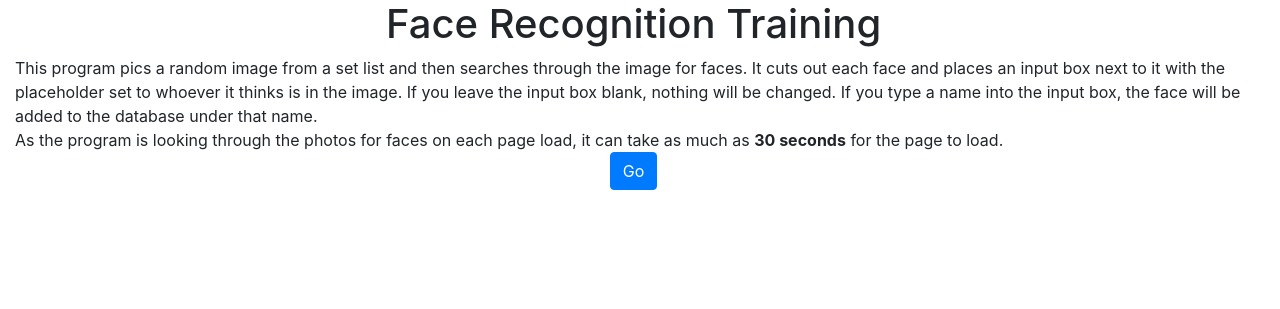
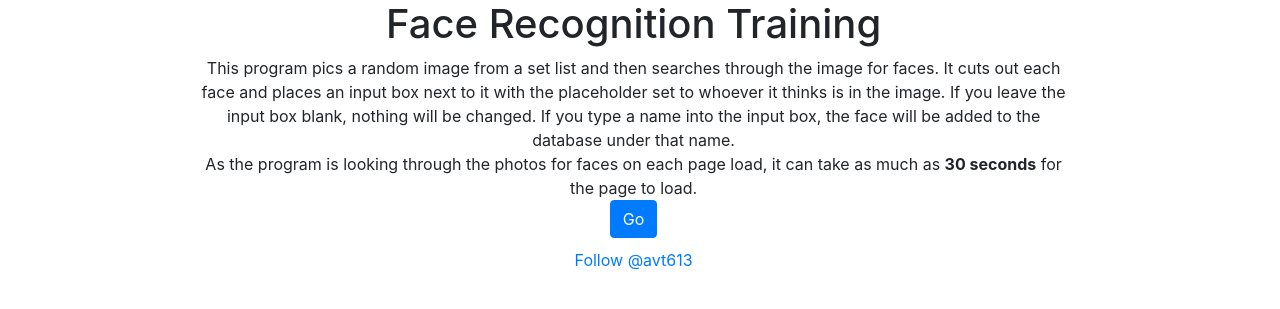
Before and after one commit to avt613/Image-Face-Recognition, a Flask app: page / in a window 1280 px wide. Shown: the top 309 px of the page. Run offline with Flask 2, Linux system fonts and the light colour scheme; some libraries are stand-ins or nearby versions.

Commit message:
added github button

```diff
--- a/templates/index.html
+++ b/templates/index.html
@@ -10,13 +10,13 @@
 </head>
 
 <body>
-    <section>
+    <section style="align:center;">
         <div class="row">
             <div class="col">
                 <h1 class="text-center">Face Recognition Training</h1>
             </div>
         </div>
-        <div class="row">
+        <div class="row" style="max-width:900px;text-align:center;">
             <div class="col">
                 <p>This program pics a random image from a set list and then searches through the image for faces. It cuts out each face and places an input box next to it with the placeholder set to whoever it thinks is in the image. If you leave the input box blank, nothing will be changed. If you type a name into the input box, the face will be added to the database under that name.</p>
                 <p>As the program is looking through the photos for faces on each page load, it can take as much as <b>30 seconds</b> for the page to load.</p>
@@ -25,7 +25,13 @@
         <div class="row">
             <div class="col text-center"><a class="btn btn-primary" role="button" href="/pic">Go</a></div>
         </div>
+        <div class="row" style="padding-top:10px;">
+            <div class="col text-center">
+                <a class="github-button" href="https://github.com/avt613" data-size="large" aria-label="Follow @avt613 on GitHub">Follow @avt613</a>
+            </div>
+        </div>
     </section>
+    <script async defer src="https://buttons.github.io/buttons.js"></script>
     <script src="{{ url_for('static', filename='assets/js/jquery.min.js') }}"></script>
     <script src="{{ url_for('static', filename='assets/bootstrap/js/bootstrap.min.js') }}"></script>
 </body>
--- a/templates/pic.html
+++ b/templates/pic.html
@@ -43,7 +43,13 @@
         <div class="form-row">
             <div class="col text-center"><a class="btn btn-primary" style="width: inherit;max-width: 600px; margin-top:20px; margin-bottom:20px;" role="button" href="/">Home</a></div>
         </div>
+        <div class="row">
+            <div class="col text-center">
+                <a class="github-button" href="https://github.com/avt613" data-size="large" aria-label="Follow @avt613 on GitHub">Follow @avt613</a>
+            </div>
+        </div>
     </section>
+    <script async defer src="https://buttons.github.io/buttons.js"></script>
     <script src="{{ url_for('static', filename='assets/js/jquery.min.js') }}"></script>
     <script src="{{ url_for('static', filename='assets/bootstrap/js/bootstrap.min.js') }}"></script>
 </body>
```
